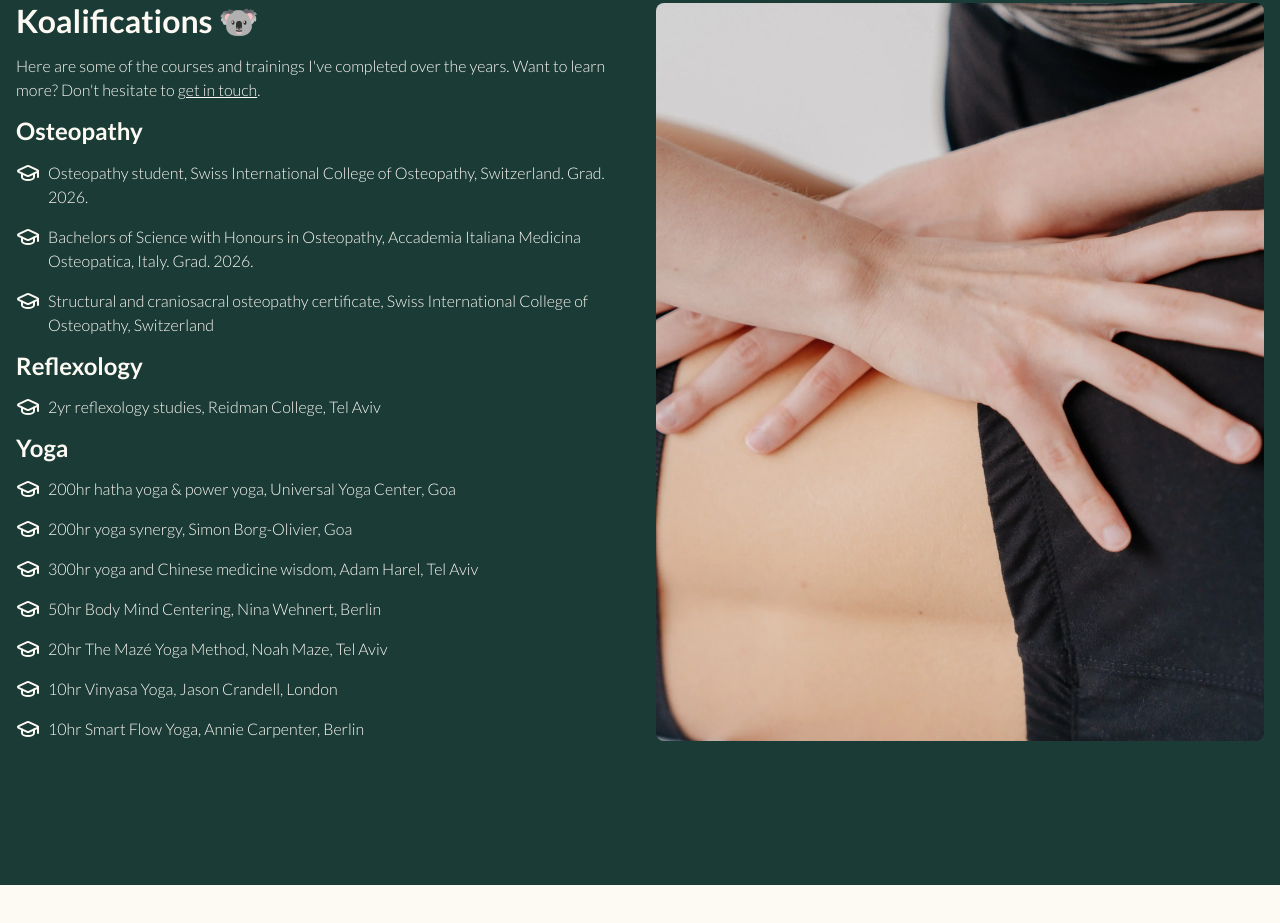
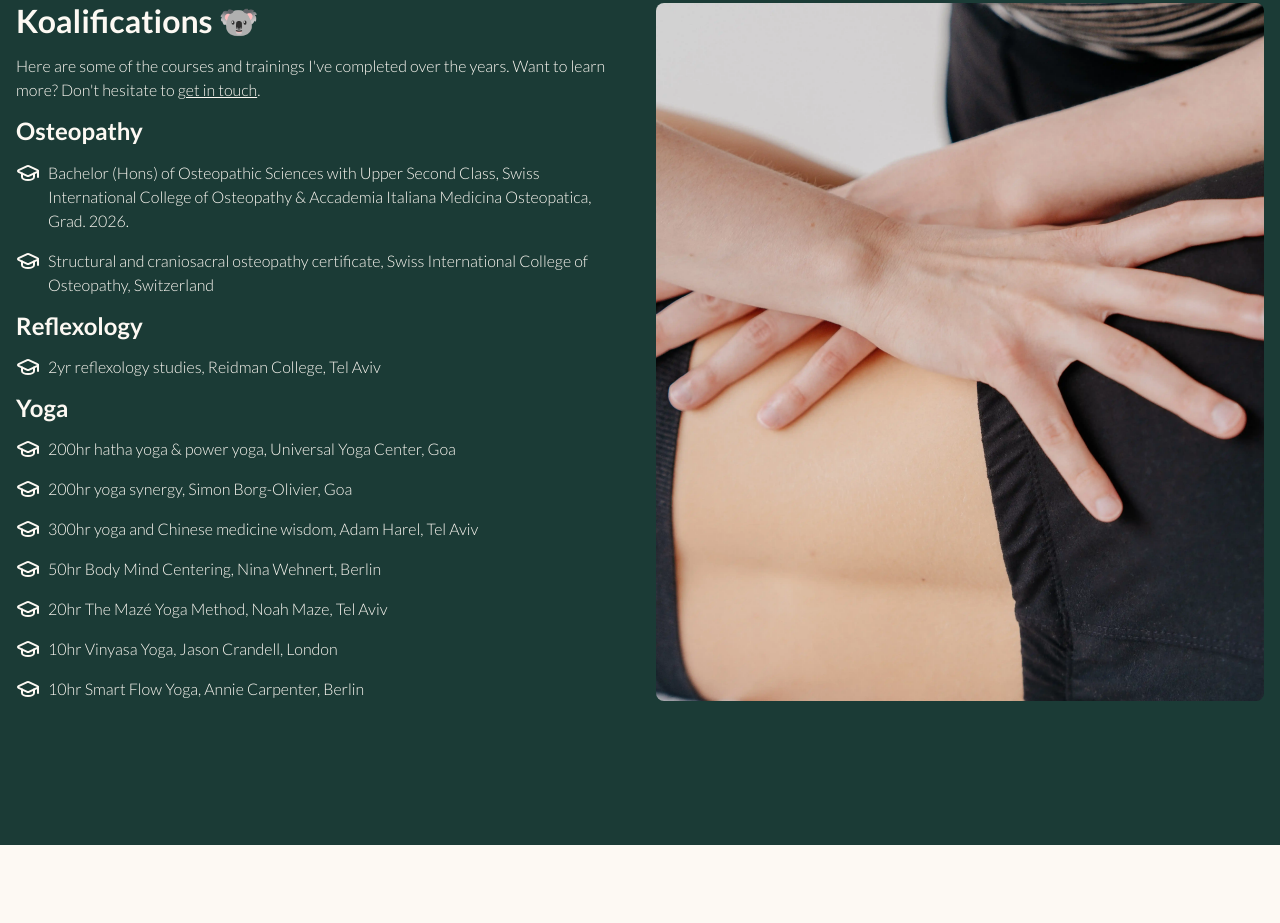
Before and after one commit to Ahureau/dafnabyoga, a website built with webpack: page src/about.html in a window 1280 px wide. Shown: the part 1833-2756 px from the top of the page. Built offline with nearby package versions, Linux system fonts and the light colour scheme.

Commit message:
tweaks to koalifications

```diff
--- a/src/about.html
+++ b/src/about.html
@@ -108,11 +108,7 @@
             <ul class="contactList">
               <li class="contactItem">
                 <svg xmlns="http://www.w3.org/2000/svg" width="24" height="24" viewBox="0 0 24 24" fill="none" stroke="currentColor" stroke-width="2" stroke-linecap="round" stroke-linejoin="round" class="lucide lucide-graduation-cap"><path d="M21.42 10.922a1 1 0 0 0-.019-1.838L12.83 5.18a2 2 0 0 0-1.66 0L2.6 9.08a1 1 0 0 0 0 1.832l8.57 3.908a2 2 0 0 0 1.66 0z"/><path d="M22 10v6"/><path d="M6 12.5V16a6 3 0 0 0 12 0v-3.5"/></svg>
-                Osteopathy student, Swiss International College of Osteopathy, Switzerland. Grad. 2026.
-              </li>
-              <li class="contactItem">
-                <svg xmlns="http://www.w3.org/2000/svg" width="24" height="24" viewBox="0 0 24 24" fill="none" stroke="currentColor" stroke-width="2" stroke-linecap="round" stroke-linejoin="round" class="lucide lucide-graduation-cap"><path d="M21.42 10.922a1 1 0 0 0-.019-1.838L12.83 5.18a2 2 0 0 0-1.66 0L2.6 9.08a1 1 0 0 0 0 1.832l8.57 3.908a2 2 0 0 0 1.66 0z"/><path d="M22 10v6"/><path d="M6 12.5V16a6 3 0 0 0 12 0v-3.5"/></svg>
-                Bachelors of Science with Honours in Osteopathy, Accademia Italiana Medicina Osteopatica, Italy. Grad. 2026.
+                Bachelor (Hons) of Osteopathic Sciences with Upper Second Class, Swiss International College of Osteopathy & Accademia Italiana Medicina Osteopatica, Grad. 2026.
               </li>
               <li class="contactItem">
                 <svg xmlns="http://www.w3.org/2000/svg" width="24" height="24" viewBox="0 0 24 24" fill="none" stroke="currentColor" stroke-width="2" stroke-linecap="round" stroke-linejoin="round" class="lucide lucide-graduation-cap"><path d="M21.42 10.922a1 1 0 0 0-.019-1.838L12.83 5.18a2 2 0 0 0-1.66 0L2.6 9.08a1 1 0 0 0 0 1.832l8.57 3.908a2 2 0 0 0 1.66 0z"/><path d="M22 10v6"/><path d="M6 12.5V16a6 3 0 0 0 12 0v-3.5"/></svg>
```
Also changed, not shown: dist/about.html.
